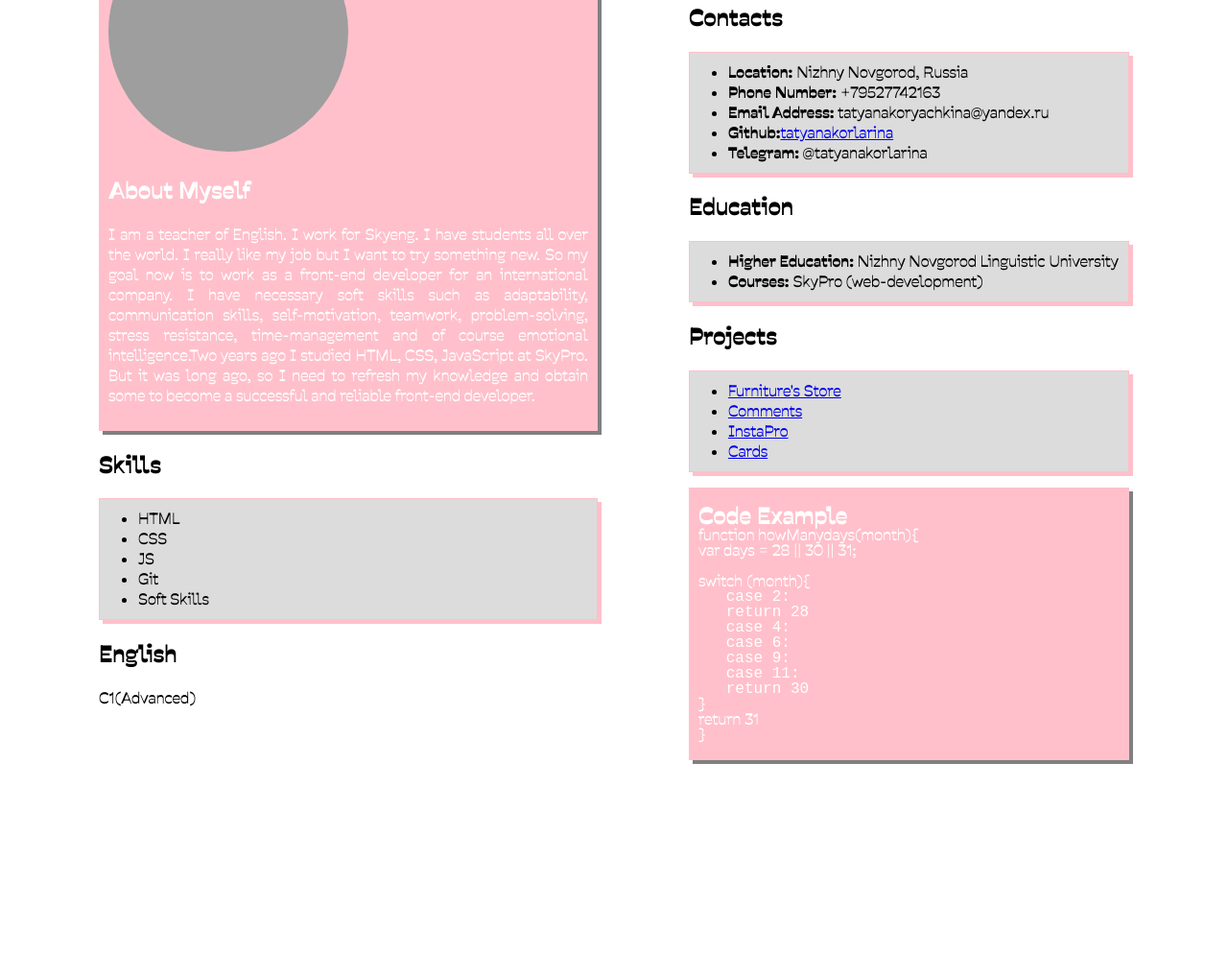
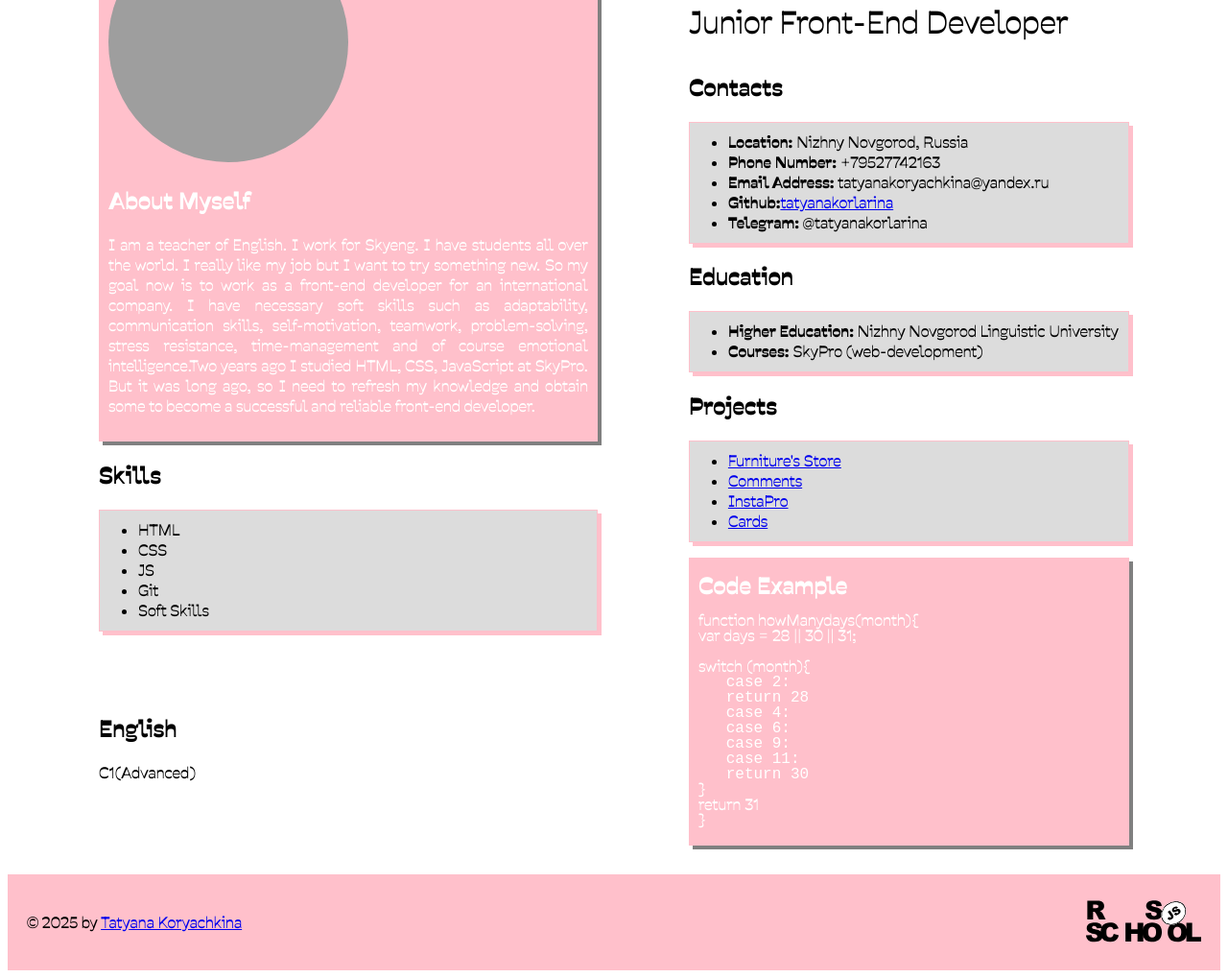
Before and after one commit to TatyanaKorLarina/rsschool-cv, a plain HTML site: page index.html in a window 1280 px wide. Shown: the part 272-1291 px from the top of the page at 96% size. Before the commit the page ends 1080 px from the top, so only its background shows below. Drawn offline with Linux system fonts and the light colour scheme; grey boxes are pictures that could not be loaded.

Commit message:
feat: add footer info and styles

```diff
--- a/index.html
+++ b/index.html
@@ -46,6 +46,7 @@
         <div class="right">
             <section class="section" id="section__contacts">
                 <h1>Tatyana Koryachkina</h1>
+                <p class="position">Junior Front-End Developer</p>
                 <h2>Contacts</h2>
                 <ul class="contacts__list">
                     <li><b>Location:</b> Nizhny Novgorod, Russia</li>
@@ -73,6 +74,7 @@
             </section>
             <section class="section" id="section__code">
                 <h2>Code Example</h2>
+                <pre>                               </pre>
                 <p>function howManydays(month){</p>
                 <p>var days = 28 || 30 || 31;</p>
                 <pre>                               </pre>
@@ -93,8 +95,8 @@
         </div>
     </main>
     <footer class="footer">
-        <p></p>
-        <a></a>
+        <p>&copy 2025 by <a href="https://github.com/TatyanaKorLarina">Tatyana Koryachkina</a></p>
+        <a href="https://rs.school/courses/javascript-ru"><img class="logo" src="./assets/rs-school-logo.svg" alt="logo rss"></a>
     </footer>
  </body>
  </html>
--- a/style.css
+++ b/style.css
@@ -99,3 +99,28 @@ pre {
   padding: 10px;
   line-height: 0cqmin;
 }
+
+.logo {
+  width: 120px;
+  height: 90px;
+}
+
+footer {
+  display: flex;
+  gap: 32px;
+  justify-content: space-between;
+  align-items: center;
+  flex-direction: row;
+  background-color: pink;
+  height: 100px;
+  padding: 20px;
+  margin-top: 30px;
+}
+
+.position {
+  font-size: 32px;
+}
+
+#section__english {
+  padding-top: 50px;
+}
```
Also changed, not shown: assets/rs-school-logo.svg (added).
